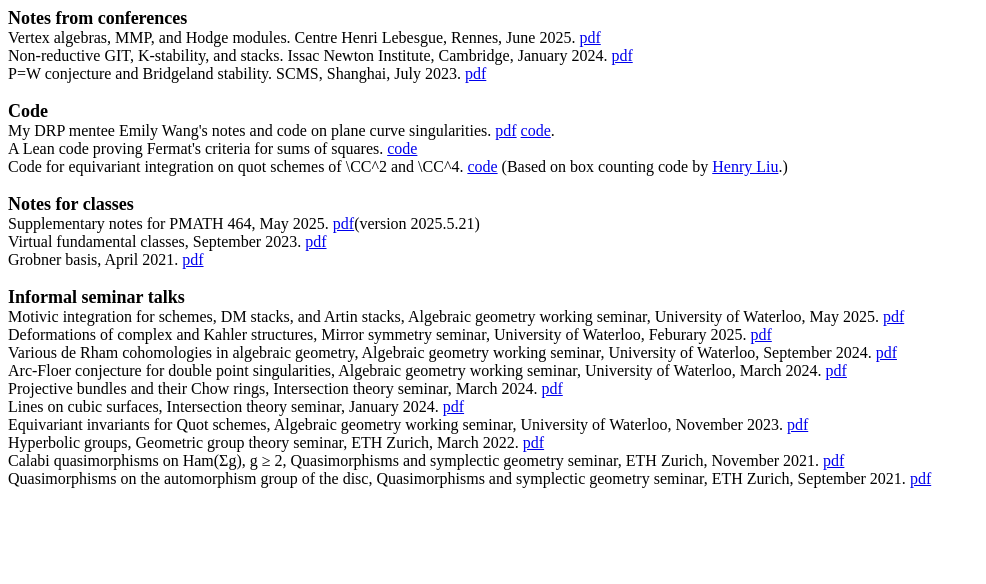
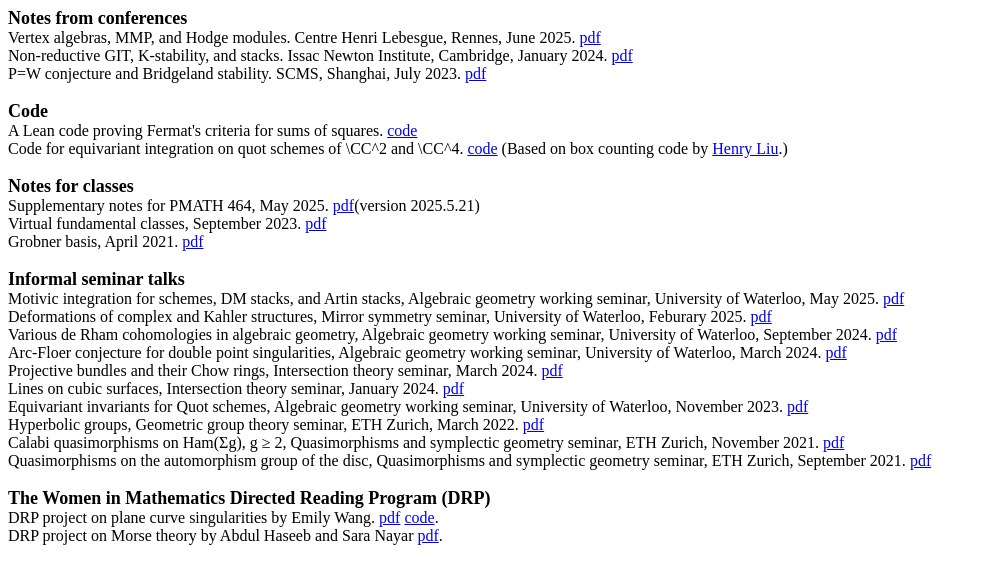
Before and after one commit to j346huan/j346huan.github.io, a plain HTML site: page notes.html in a window 1280 px wide. Shown: the whole page, without its empty margins (0-986 px from the left). Drawn offline with Linux system fonts and the light colour scheme.

Commit message:
Update notes.html

```diff
--- a/notes.html
+++ b/notes.html
@@ -8,7 +8,6 @@ P=W conjecture and Bridgeland stability. SCMS, Shanghai, July 2023. <a href="dow
 
 <br>
 <font size="+1"><b>Code</b></font><br>
-My DRP mentee Emily Wang's notes and code on plane curve singularities. <a href="download/f24drp.pdf">pdf</a> <a href="download/f24drp.ipynb" download>code</a>.<br>
 A Lean code proving Fermat's criteria for sums of squares. <a href="https://github.com/j346huan/CO739-Jiahui-Huang" download>code</a><br>
 Code for equivariant integration on quot schemes of \CC^2 and \CC^4. <a href="/download/quot-scheme-code.7z" download>code</a>   (Based on box counting code by <a href="https://people.maths.ox.ac.uk/liu/">Henry Liu</a>.)<br>
 
@@ -19,6 +18,8 @@ Supplementary notes for PMATH 464, May 2025. <a href="download/464_notes.pdf">pd
 Virtual fundamental classes, September 2023. <a href="download/965final.pdf">pdf</a><br>
 Grobner basis, April 2021. <a href="download/grobner.pdf">pdf</a><br>
 <br>
+
+
 
 <font size="+1"><b>Informal seminar talks</b></font><br>
 Motivic integration for schemes, DM stacks, and Artin stacks, Algebraic geometry working seminar, University of Waterloo, May 2025. <a href="download/arcspacetalk.pdf">pdf</a><br>
@@ -32,9 +33,12 @@ Hyperbolic groups, Geometric group theory seminar, ETH Zurich, March 2022. <a hr
 Calabi quasimorphisms on Ham(Σg), g ≥ 2, Quasimorphisms and symplectic geometry seminar, ETH Zurich, November 2021. <a href="download/Summary_Seminar.pdf">pdf</a><br>
 Quasimorphisms on the automorphism group of the disc, Quasimorphisms and symplectic geometry seminar, ETH Zurich, September 2021. <a href="download/Summary_Seminar.pdf">pdf</a><br>
 
-<br><br>
+<br>
 
 
+<font size="+1"><b>The Women in Mathematics Directed Reading Program (DRP)</b></font><br>
+DRP project on plane curve singularities by Emily Wang. <a href="download/f24drp.pdf">pdf</a> <a href="download/f24drp.ipynb" download>code</a>.<br>
+DRP project on Morse theory by Abdul Haseeb and Sara Nayar <a href="download/DRP.pdf">pdf</a>.
 
 
 </body></html>
```
